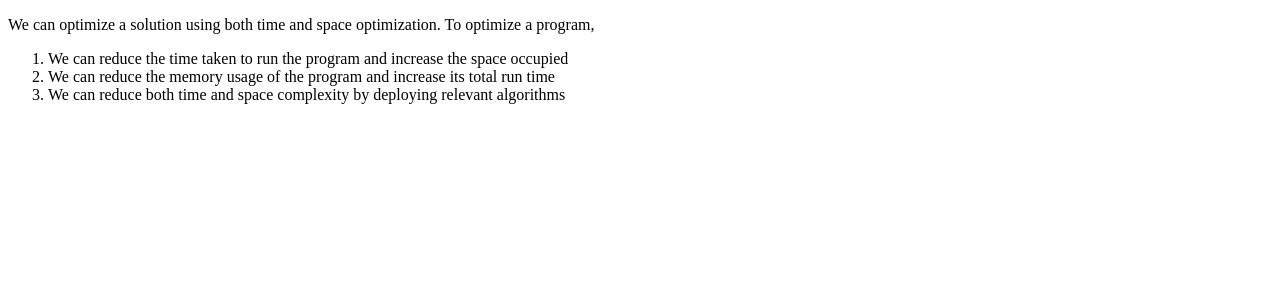
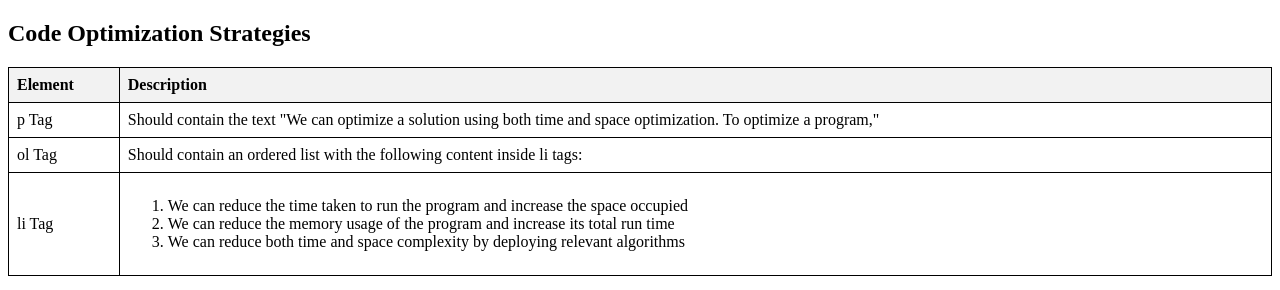
Before and after one commit to acciojob/ordered-list-practise-Ashwini277, a website: page main.html in a window 1280 px wide. Drawn offline with Linux system fonts and the light colour scheme.

Commit message:
created a submission

```diff
--- a/main.html
+++ b/main.html
@@ -3,14 +3,51 @@
 <head>
     <meta charset="UTF-8">
     <meta name="viewport" content="width=device-width, initial-scale=1.0">
-    <title>Ordered List Example</title>
+    <title>Code Optimization Strategies</title>
+    <style>
+        table {
+            width: 100%;
+            border-collapse: collapse;
+        }
+        th, td {
+            border: 1px solid black;
+            padding: 8px;
+            text-align: left;
+        }
+        th {
+            background-color: #f2f2f2;
+        }
+    </style>
 </head>
 <body>
-    <p>We can optimize a solution using both time and space optimization. To optimize a program,</p>
-    <ol>
-        <li>We can reduce the time taken to run the program and increase the space occupied</li>
-        <li>We can reduce the memory usage of the program and increase its total run time</li>
-        <li>We can reduce both time and space complexity by deploying relevant algorithms</li>
-    </ol>
+    <h2>Code Optimization Strategies</h2>
+    <table>
+        <thead>
+            <tr>
+                <th>Element</th>
+                <th>Description</th>
+            </tr>
+        </thead>
+        <tbody>
+            <tr>
+                <td>p Tag</td>
+                <td>Should contain the text "We can optimize a solution using both time and space optimization. To optimize a program,"</td>
+            </tr>
+            <tr>
+                <td>ol Tag</td>
+                <td>Should contain an ordered list with the following content inside li tags:</td>
+            </tr>
+            <tr>
+                <td>li Tag</td>
+                <td>
+                    <ol>
+                        <li>We can reduce the time taken to run the program and increase the space occupied</li>
+                        <li>We can reduce the memory usage of the program and increase its total run time</li>
+                        <li>We can reduce both time and space complexity by deploying relevant algorithms</li>
+                    </ol>
+                </td>
+            </tr>
+        </tbody>
+    </table>
 </body>
 </html>
```
